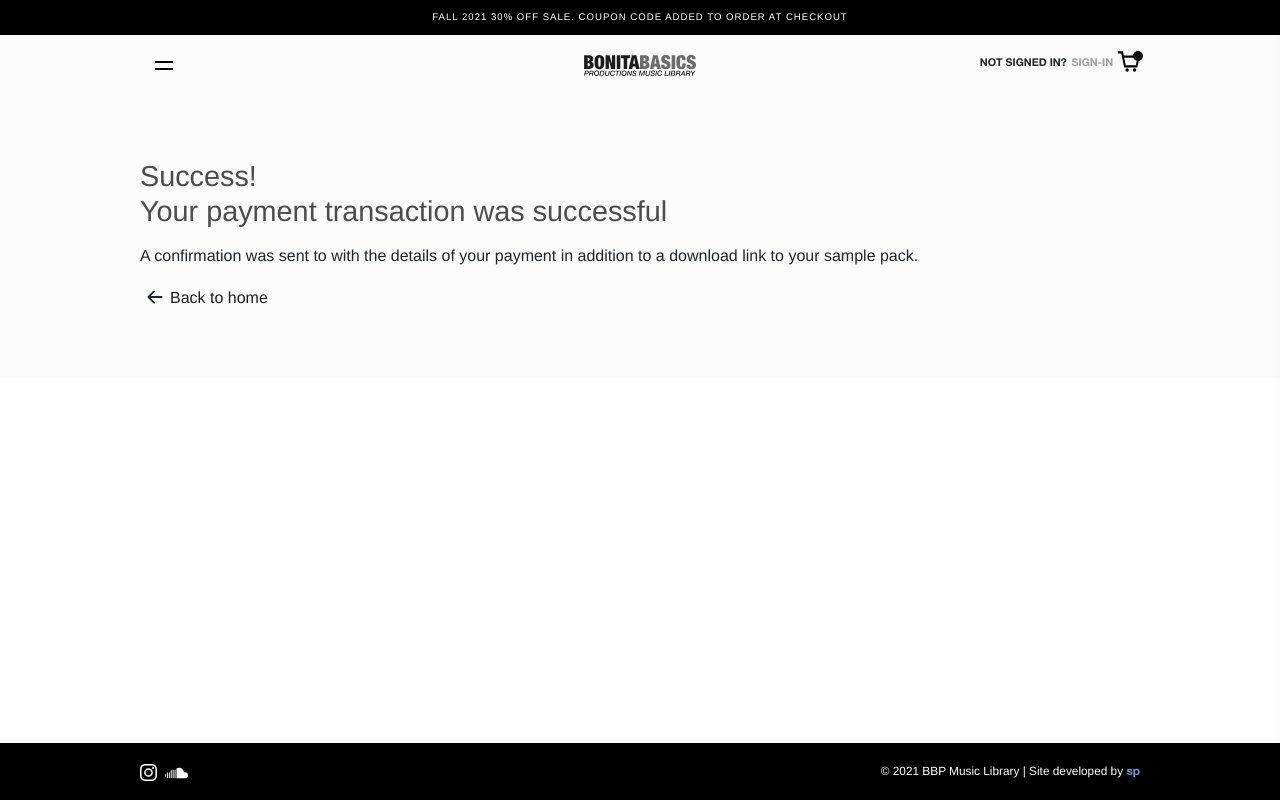
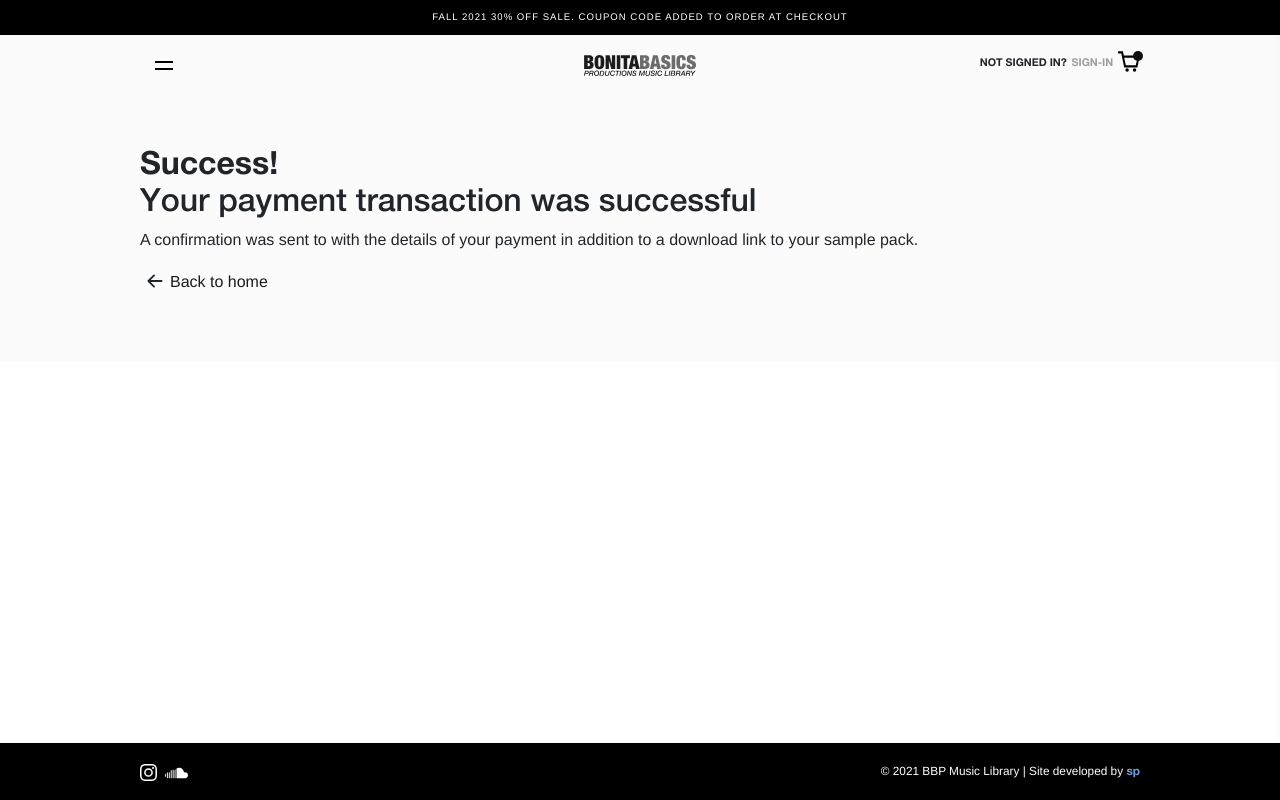
Before and after one commit to mrstevedev/bbpmusiclibrary, a Next.js app: page /confirm in a window 1280 px wide. Built offline with nearby package versions, Linux system fonts and the light colour scheme.

Commit message:
Replaced inline styles with module className

```diff
--- a/pages/confirm.js
+++ b/pages/confirm.js
@@ -38,13 +38,7 @@ function Confirm() {
         <div
           className={styles.Confirm__success_payment}>
           <div className="container">
-          <h2
-            style={{
-              color: "#4c4c4c",
-              fontSize: "1.8rem",
-              margin: "1rem 0",
-              fontWeight: 100
-            }}>
+          <h2 className={ styles.Confirm__text }>
             <strong style={{ display: "flex" }}>Success!</strong> Your payment
             transaction was successful
           </h2>
```
